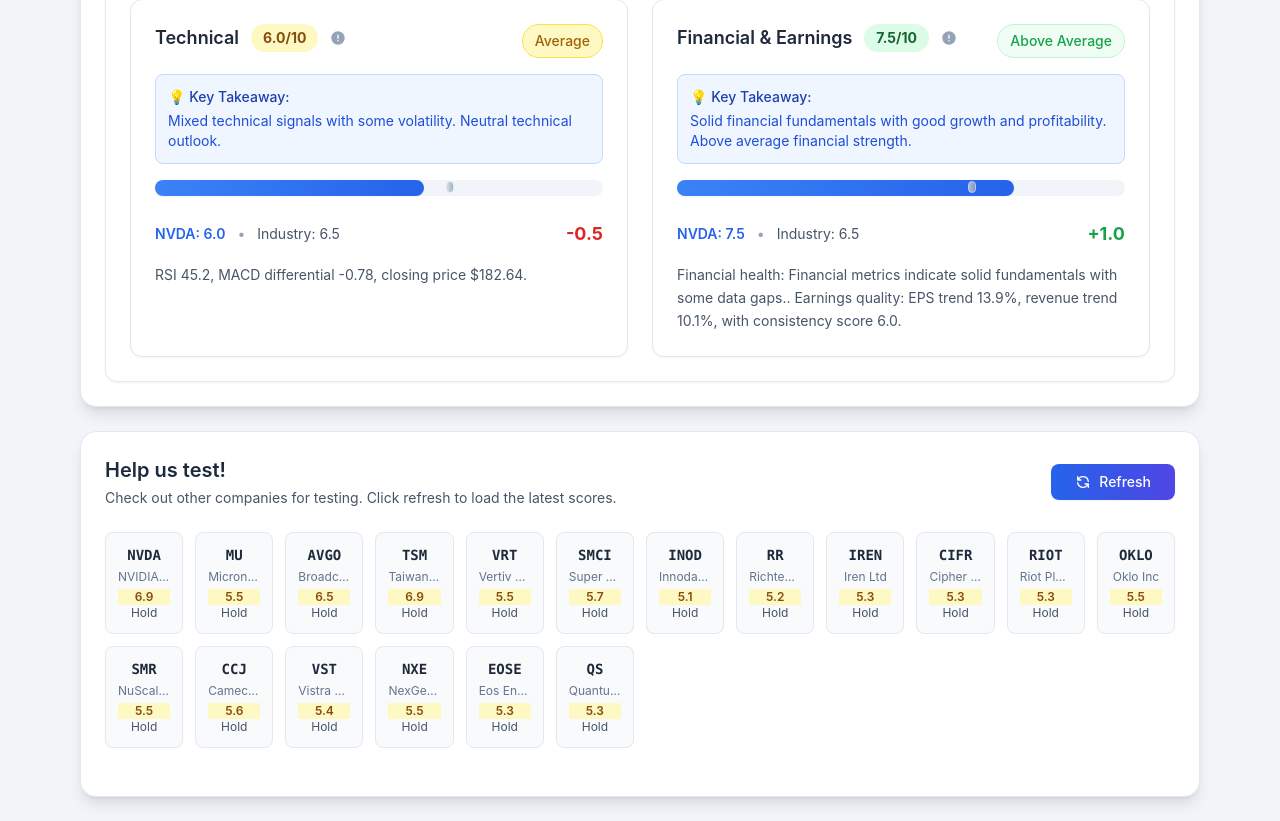
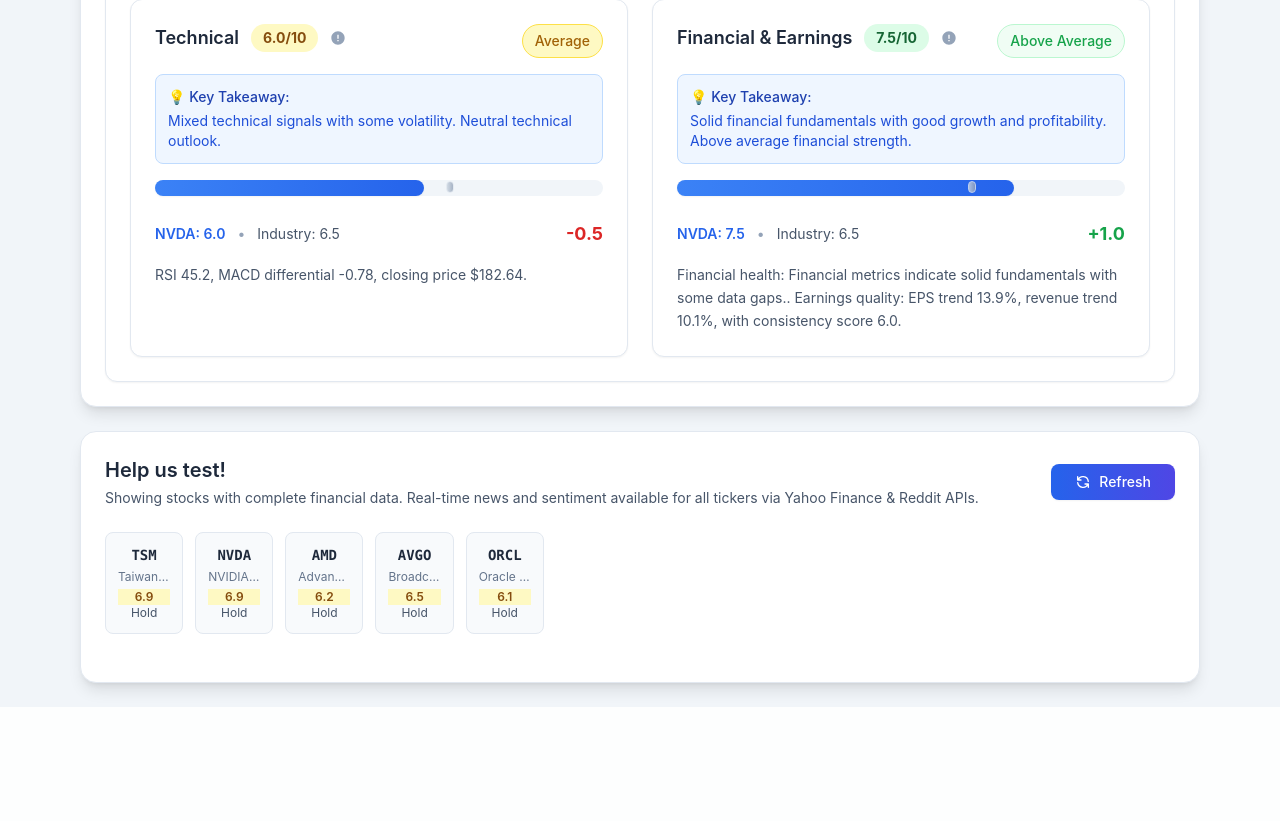
Before and after one commit to pusheeen/deep_alpha_copilot, a FastAPI app: page / in a window 1280 px wide. Shown: the part 1406-2227 px from the top of the page. After the commit the page ends 2109 px from the top, so only its background shows below. Run offline with FastAPI, Linux system fonts and the light colour scheme; parts of the project's set-up code (start-up, migrations or seed data) failed here and were passed over; some libraries are stand-ins or nearby versions.

Commit message:
Fix time series filtering, comparison chart, and filter stocks by data availability
- Fixed 1M/6M/1Y/2Y buttons to properly filter price chart data by period
- Fixed comparison chart canvas ID (was using 'priceChart' instead of 'priceComparisonChart')
- Updated supportedTickers to only show stocks with complete JSON data (TSM, NVDA, AMD, AVGO, ORCL)
- Added note that real-time news is available for all stocks via Yahoo Finance & Reddit APIs
- renderPriceChart now accepts and uses period parameter to filter data by date range

```diff
--- a/app/templates/index.html
+++ b/app/templates/index.html
@@ -147,7 +147,7 @@
             <div class="flex items-center justify-between mb-6">
                 <div>
                     <h2 class="text-xl font-semibold text-slate-800">Help us test!</h2>
-                    <p class="text-sm text-slate-600 mt-1">Check out other companies for testing. Click refresh to load the latest scores.</p>
+                    <p class="text-sm text-slate-600 mt-1">Showing stocks with complete financial data. Real-time news and sentiment available for all tickers via Yahoo Finance & Reddit APIs.</p>
             </div>
                 <button id="load-all-btn" class="inline-flex items-center bg-gradient-to-r from-blue-600 to-indigo-600 hover:from-blue-700 hover:to-indigo-700 text-white text-sm font-medium px-6 py-2 rounded-lg transition-all shadow-sm hover:shadow-md">
                     <svg xmlns="http://www.w3.org/2000/svg" class="h-4 w-4 mr-2" fill="none" viewBox="0 0 24 24" stroke="currentColor" stroke-width="2">
@@ -265,28 +265,17 @@
 
         const apiUrl = window.location.origin + '/chat';
         const scoreApiUrl = ticker => `${window.location.origin}/api/scores/${encodeURIComponent(ticker)}`;
-        const supportedTickers = ["NVDA","MU","AVGO","TSM","VRT","SMCI","INOD","RR","IREN","CIFR","RIOT","OKLO","SMR","CCJ","VST","NXE","EOSE","QS"];
+        // Only show stocks with complete JSON data (financial, earnings, price history)
+        // Real-time news is available for all stocks via Yahoo Finance API
+        const supportedTickers = ["TSM", "NVDA", "AMD", "AVGO", "ORCL"];
 
         // Company metadata for enhanced display
         const companyMetadata = {
             "NVDA": { name: "NVIDIA Corp", industry: "Semiconductors" },
-            "MU": { name: "Micron Technology Inc", industry: "Semiconductors" },
+            "TSM": { name: "Taiwan Semiconductor", industry: "Semiconductors" },
+            "AMD": { name: "Advanced Micro Devices", industry: "Semiconductors" },
             "AVGO": { name: "Broadcom Inc", industry: "Semiconductors" },
-            "TSM": { name: "Taiwan Semiconductor Manufacturing Co Ltd", industry: "Semiconductors" },
-            "VRT": { name: "Vertiv Holdings Co", industry: "Industrial Equipment" },
-            "SMCI": { name: "Super Micro Computer Inc", industry: "Computer Hardware" },
-            "INOD": { name: "Innodata Inc", industry: "Information Technology Services" },
-            "RR": { name: "Richtech Robotics Inc", industry: "Industrial Machinery" },
-            "IREN": { name: "Iren Ltd", industry: "Utilities" },
-            "CIFR": { name: "Cipher Mining Inc", industry: "Cryptocurrency Mining" },
-            "RIOT": { name: "Riot Platforms Inc", industry: "Cryptocurrency Mining" },
-            "OKLO": { name: "Oklo Inc", industry: "Nuclear Energy" },
-            "SMR": { name: "NuScale Power Corp", industry: "Nuclear Energy" },
-            "CCJ": { name: "Cameco Corp", industry: "Uranium Mining" },
-            "VST": { name: "Vistra Corp", industry: "Utilities" },
-            "NXE": { name: "NexGen Energy Ltd", industry: "Uranium Mining" },
-            "EOSE": { name: "Eos Energy Enterprises Inc", industry: "Energy Storage" },
-            "QS": { name: "QuantumScape Corp", industry: "Battery Technology" }
+            "ORCL": { name: "Oracle Corporation", industry: "Enterprise Software" }
         };
 
         async function fetchWithNewsContext(question) {
@@ -827,7 +816,7 @@
             }, 10000);
         }
 
-        function renderPriceChart(priceHistory, ticker) {
+        function renderPriceChart(priceHistory, ticker, period = '1m') {
             const canvas = document.getElementById('priceChart');
             if (!canvas || !priceHistory || !priceHistory.price_data || priceHistory.price_data.length === 0) {
                 return '';
@@ -839,8 +828,31 @@
             }
 
             const ctx = canvas.getContext('2d');
-            const priceData = priceHistory.price_data || [];
-            const events = priceHistory.events || [];
+            let priceData = priceHistory.price_data || [];
+            let events = priceHistory.events || [];
+
+            // Filter data based on period
+            const now = new Date();
+            let cutoffDate = new Date();
+            switch(period) {
+                case '1m':
+                    cutoffDate.setMonth(now.getMonth() - 1);
+                    break;
+                case '6m':
+                    cutoffDate.setMonth(now.getMonth() - 6);
+                    break;
+                case '1y':
+                    cutoffDate.setFullYear(now.getFullYear() - 1);
+                    break;
+                case '2y':
+                    cutoffDate.setFullYear(now.getFullYear() - 2);
+                    break;
+                default:
+                    cutoffDate.setMonth(now.getMonth() - 1);
+            }
+
+            priceData = priceData.filter(d => new Date(d.date) >= cutoffDate);
+            events = events.filter(e => new Date(e.date) >= cutoffDate);
 
             // Prepare data for the chart
             const labels = priceData.map(d => d.date);
@@ -1048,7 +1060,7 @@
                 const result = await response.json();
 
                 if (result.status === 'success' && result.data && result.data.price_history && result.data.price_history.price_data && result.data.price_history.price_data.length > 0) {
-                    renderPriceChart(result.data.price_history, ticker);
+                    renderPriceChart(result.data.price_history, ticker, period);
                 } else {
                     console.error('Error refreshing price data:', result.message || 'No data received');
                 }
@@ -1911,7 +1923,7 @@
         }
 
         async function renderPriceComparisonChart(tickers) {
-            const ctx = document.getElementById('priceChart').getContext('2d');
+            const ctx = document.getElementById('priceComparisonChart').getContext('2d');
             const period = document.getElementById('price-period').value;
 
             // Destroy existing chart if it exists
```
